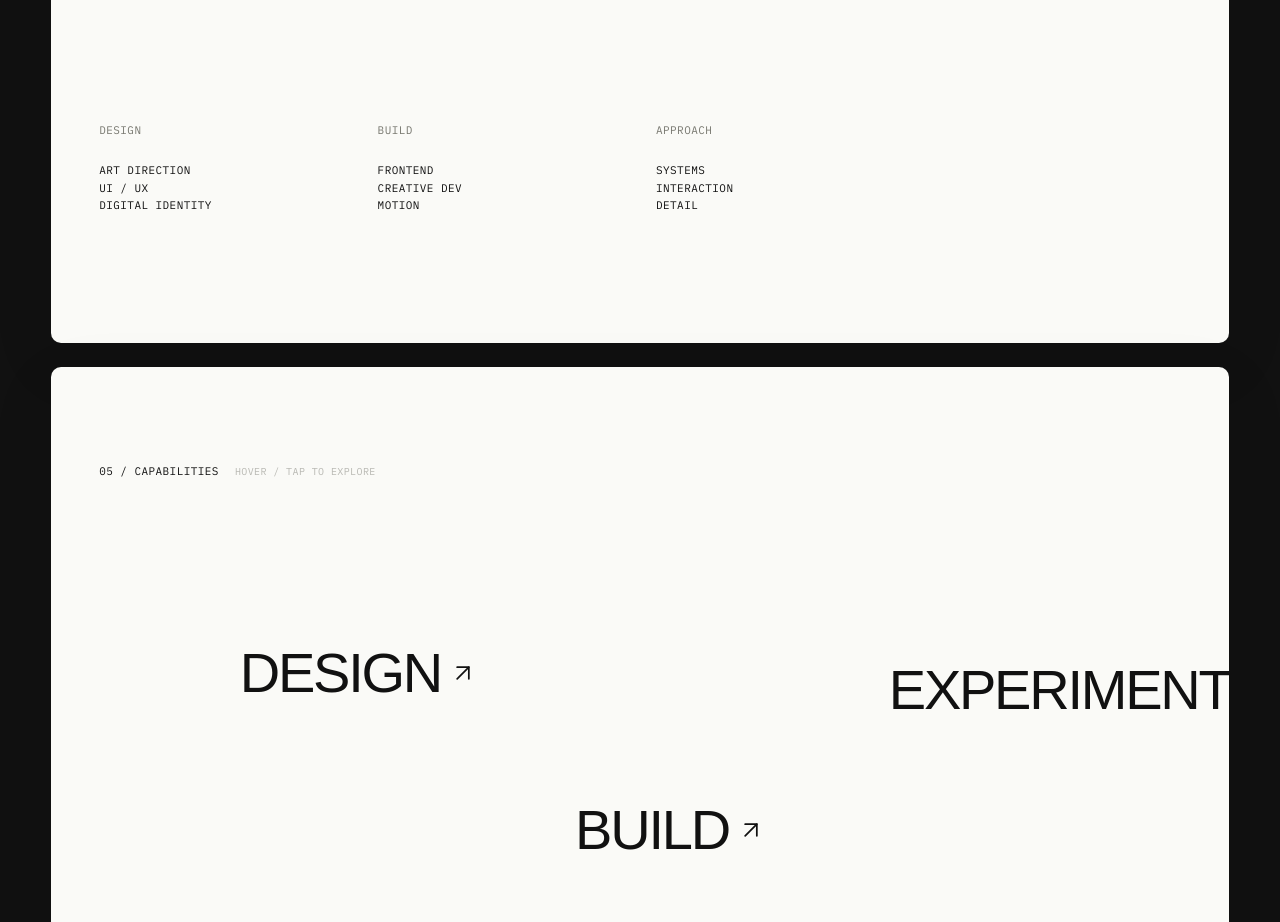
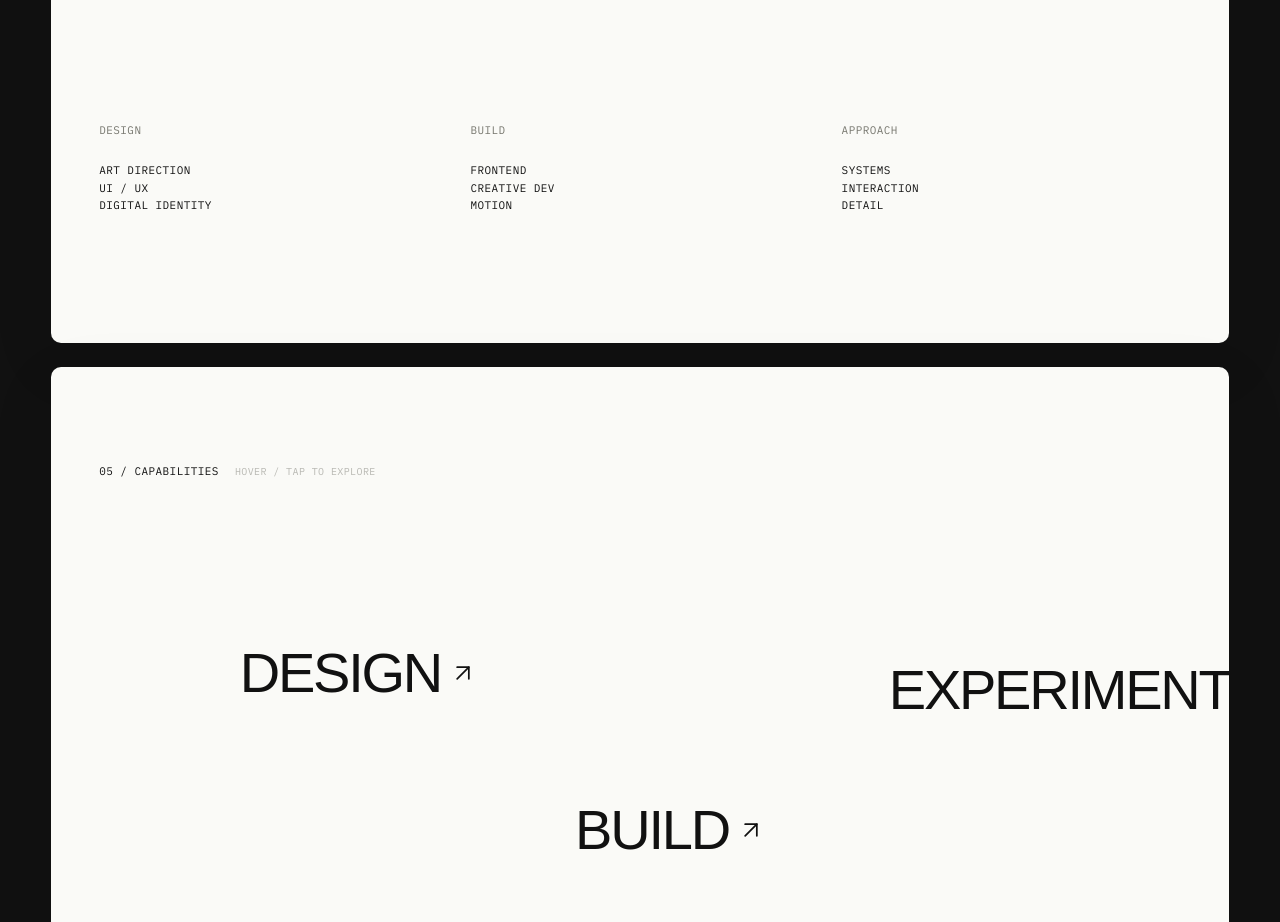
Before and after one commit to omeryigitler/Portfolio, a React (Vite) app: page / in a window 1280 px wide. Shown: the part 3780-4702 px from the top of the page. Built offline with nearby package versions, Linux system fonts and the light colour scheme; a web font is replaced by a local one.

Commit message:
fix: align about capability grid to three columns

```diff
--- a/src/components/About.tsx
+++ b/src/components/About.tsx
@@ -58,7 +58,7 @@ export const About: React.FC = () => {
         <div ref={line5}>SYSTEMS WITH INTENT.</div>
       </div>
 
-      <div className="mt-24 grid grid-cols-2 gap-12 font-mono text-[10px] uppercase tracking-[0.04em] text-ink md:mt-32 md:grid-cols-4 md:gap-8 md:text-[11px]">
+      <div className="mt-24 grid grid-cols-2 gap-12 font-mono text-[10px] uppercase tracking-[0.04em] text-ink md:mt-32 md:grid-cols-3 md:gap-8 md:text-[11px]">
         <div>
           <p className="mb-6 text-muted-gray">DESIGN</p>
           <p className="leading-[1.6]">ART DIRECTION<br/>UI / UX<br/>DIGITAL IDENTITY</p>
```
